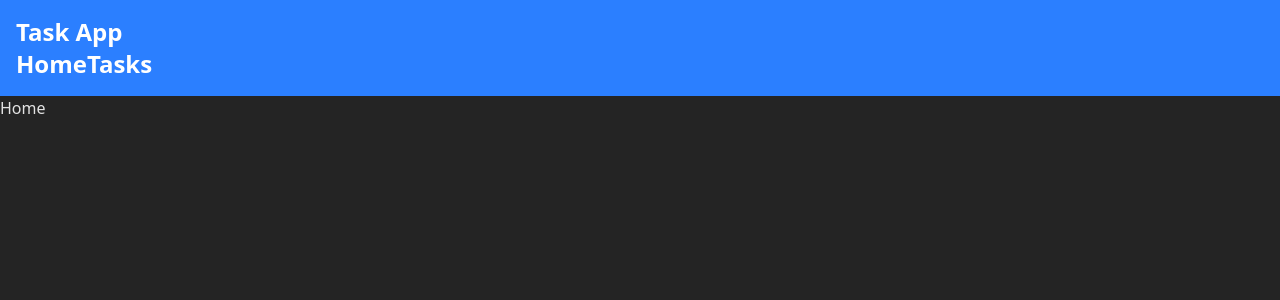
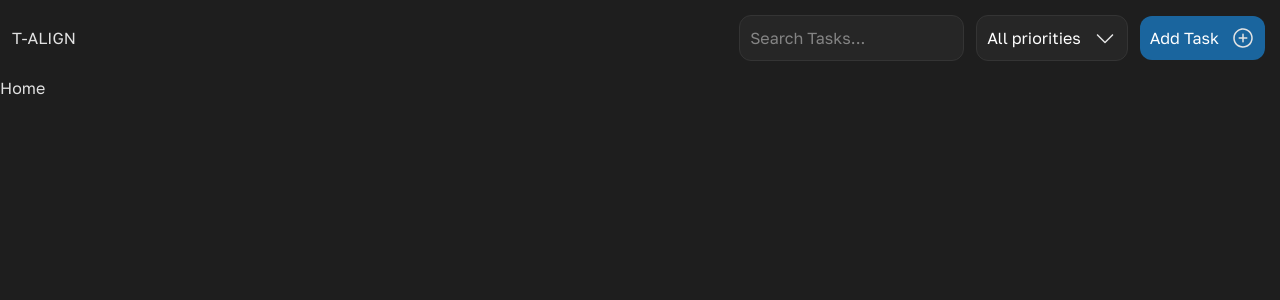
Before and after one commit to Mwrnk/t-align, a React (Vite) app: page / in a window 1280 px wide. Shown: the top 300 px of the page. Built offline with nearby package versions, Linux system fonts and the light colour scheme.

Commit message:
chore: refactor component imports, implement header, and add custom colors to Tailwind theme

```diff
--- /dev/null
+++ b/src/components/index.js
@@ -0,0 +1,2 @@
+export * from './ui';
+export * from './layout';
--- a/src/components/layout/header.jsx
+++ b/src/components/layout/header.jsx
@@ -1,13 +1,15 @@
 import React from 'react';
+import { Button, Dropdown, Input } from '../ui';
 
 const Header = () => {
   return (
-    <header className="font-bold text-2xl text-white bg-blue-500 p-4">
-      <h1>Task App</h1>
+    <header className="flex p-3 justify-between items-center self-strech">
+      <h1>T-ALIGN</h1>
 
-      <div className="header__links">
-        <a href="/">Home</a>
-        <a href="/tasks">Tasks</a>
+      <div className="flex w-auto p-0.75 items-center gap-3">
+        <Input placeholder={'Search Tasks...'} />
+        <Dropdown />
+        <Button />
       </div>
     </header>
   );
--- /dev/null
+++ b/src/components/layout/index.js
@@ -0,0 +1 @@
+export { default as Header } from './header';
--- /dev/null
+++ b/src/components/ui/button.jsx
@@ -0,0 +1,12 @@
+import addIcon from '../../assets/icons/PlusCircle.svg';
+
+function button() {
+  return (
+    <div className="flex p-2.5 bg-steel-blue rounded-xl text-white gap-3 cursor-pointer hover:bg-steel-blue-dark">
+      Add Task
+      <img src={addIcon} alt="addIcon" />
+    </div>
+  );
+}
+
+export default button;
--- /dev/null
+++ b/src/components/ui/dropdown.jsx
@@ -0,0 +1,11 @@
+import arrowDownIcon from '../../assets/icons/CaretDown.svg';
+function dropdown() {
+  return (
+    <div className="flex p-2.5 bg-charcoal border-1 border-steel rounded-xl text-white gap-3 cursor-pointer">
+      All priorities
+      <img src={arrowDownIcon}></img>
+    </div>
+  );
+}
+
+export default dropdown;
--- /dev/null
+++ b/src/components/ui/index.js
@@ -0,0 +1,3 @@
+export { default as Button } from './button';
+export { default as Dropdown } from './dropdown';
+export { default as Input } from './input';
--- /dev/null
+++ b/src/components/ui/input.jsx
@@ -0,0 +1,13 @@
+function input(props) {
+  return (
+    <div>
+      <input
+        className="flex p-2.5 border-1 rounded-xl bg-charcoal border-steel"
+        type="text"
+        placeholder={props.placeholder}
+      />
+    </div>
+  );
+}
+
+export default input;
--- a/src/pages/TaskApp.jsx
+++ b/src/pages/TaskApp.jsx
@@ -4,6 +4,7 @@ export default function TaskApp() {
   return (
     <div>
       <Header />
+      <h1>Task App</h1>
     </div>
   );
 }
--- a/src/styles/index.css
+++ b/src/styles/index.css
@@ -1,16 +1,30 @@
 @import 'tailwindcss';
+
+@theme {
+  --color-steel-blue: #1a659e;
+  --color-steel-blue-dark: #15507d;
+  --color-steel: #343434;
+  --color-charcoal: #262626;
+}
+
+@font-face {
+  font-family: 'Golos Text';
+  src: url('../assets/fonts/GolosText-Regular.ttf') format('truetype');
+  font-weight: 300;
+  font-style: normal;
+}
 
 @tailwind base;
 @tailwind components;
 @tailwind utilities;
 
 :root {
-  font-family: system-ui, Avenir, Helvetica, Arial, sans-serif;
+  font-family: 'Golos Text', system-ui, Avenir, Helvetica, Arial, sans-serif;
   line-height: 1.5;
   font-weight: 400;
   color-scheme: light dark;
   color: rgba(255, 255, 255, 0.87);
-  background-color: #242424;
+  background-color: #1e1e1e;
 
   font-synthesis: none;
   text-rendering: optimizeLegibility;
```
